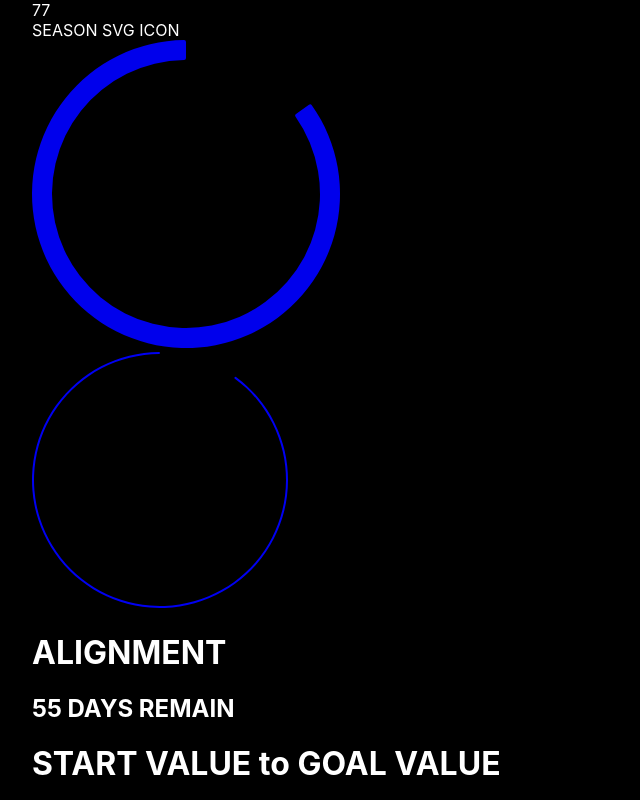
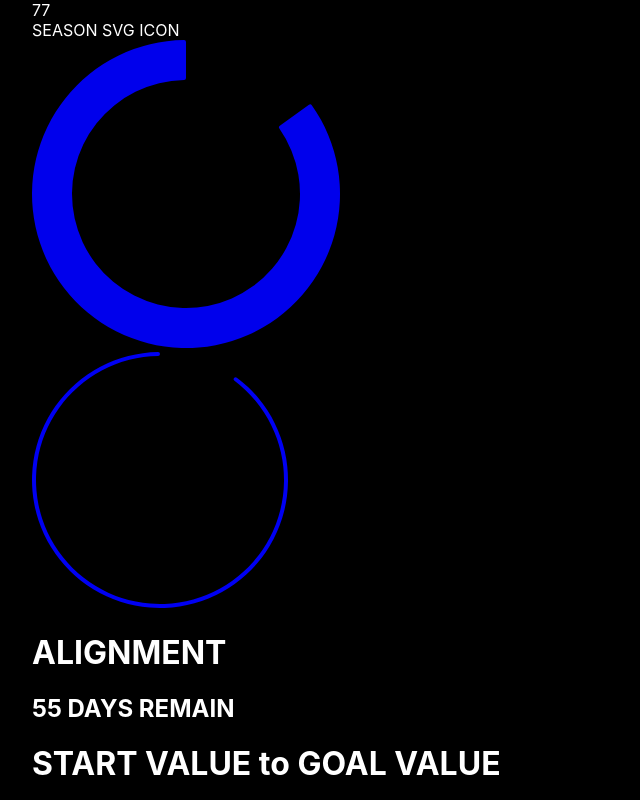
Before and after one commit to everalert/habits-battlepass, a Next.js app: page / in a window 1280 px wide. Shown: the top 800 px of the page, without its empty margins (0-640 px from the left). Built offline with nearby package versions, Linux system fonts and the light colour scheme.

Commit message:
fix thickness calculation

```diff
--- a/src/elements/radialbar.element.js
+++ b/src/elements/radialbar.element.js
@@ -18,8 +18,8 @@ export default function RadialBar(props) {
 	const ref = useD3(
 		(svg) => {
 			const PI = Math.PI;
-			const innerRadius = (size-arcWidth)/2;
 			const outerRadius = size/2;
+			const innerRadius = outerRadius-arcWidth;
 
 			let svg2 = svg.select('.arc-container')
 				.attr('transform', 'translate(' + size / 2 + ',' + size / 2 + ')')
```
